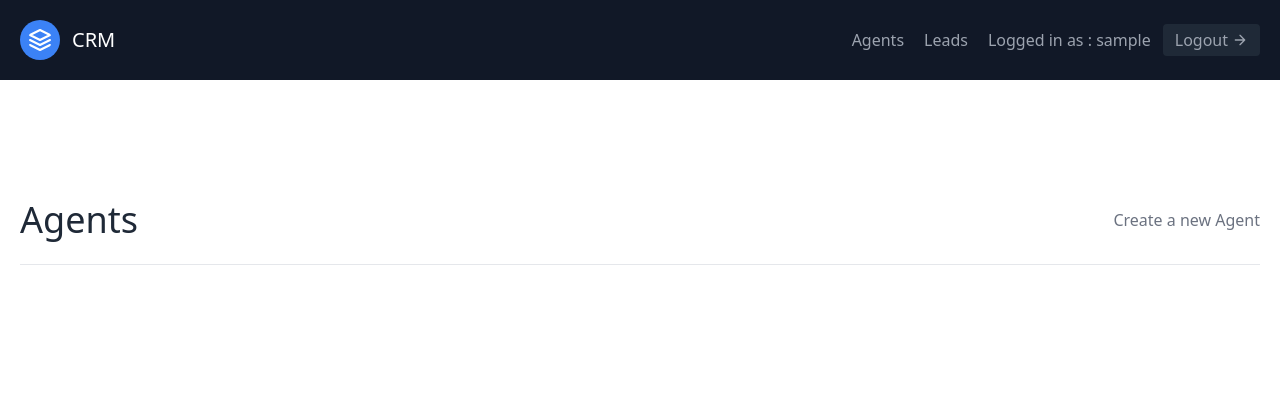
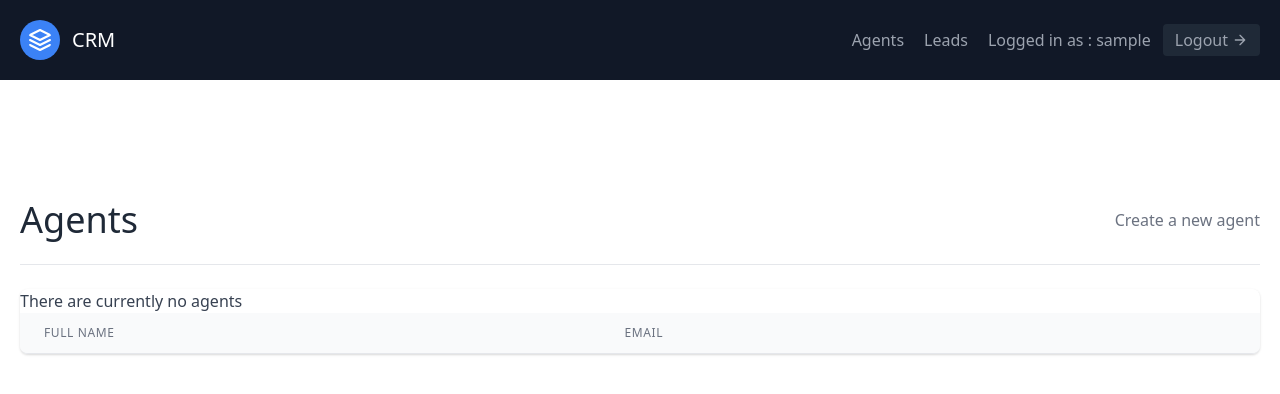
Before and after one commit to vparjunmohan/django-crm, a Django app: page /agents/ in a window 1280 px wide. Shown: the top 394 px of the page. Run offline with Django 3.2, Linux system fonts and the light colour scheme; the visitor is signed in with stand-in values (Sample User, id 1); data that the repository does not hold is empty; some libraries are stand-ins or nearby versions.

Commit message:
css styling

```diff
--- a/agents/templates/agents/agent_list.html
+++ b/agents/templates/agents/agent_list.html
@@ -1,39 +1,62 @@
-{% extends 'base.html' %}
+{% extends "base.html" %}
+
 {% block content %}
-
     <section class="text-gray-700 body-font">
         <div class="container px-5 py-24 mx-auto flex flex-wrap">
             <div class="w-full mb-6 py-6 flex justify-between items-center border-b border-gray-200">
                 <div>
                     <h1 class="text-4xl text-gray-800">Agents</h1>
                 </div>
-      <div><a class="text-gray-500 hover:text-blue-500" href="{% url 'agent-create' %}">Create a new Agent</a></div>
+                <div>
+                    <a class="text-gray-500 hover:text-blue-500" href="{% url 'agent-create' %}">Create a new agent</a>
                 </div>
-    <div class="flex flex-wrap -m-4">
+            </div>
+
+            <div class="flex flex-col w-full">
+                <div class="-my-2 overflow-x-auto sm:-mx-6 lg:-mx-8">
+                <div class="py-2 align-middle inline-block min-w-full sm:px-6 lg:px-8">
+                    <div class="shadow overflow-hidden border-b border-gray-200 sm:rounded-lg">
+                    <table class="min-w-full divide-y divide-gray-200">
+                        <thead class="bg-gray-50">
+                            <tr>
+                                <th scope="col" class="px-6 py-3 text-left text-xs font-medium text-gray-500 uppercase tracking-wider">
+                                Full Name
+                                </th>
+                                <th scope="col" class="px-6 py-3 text-left text-xs font-medium text-gray-500 uppercase tracking-wider">
+                                Email
+                                </th>
+                                <th scope="col" class="relative px-6 py-3">
+                                <span class="sr-only">Edit</span>
+                                </th>
+                            </tr>
+                        </thead>
+                        <tbody>
                             {% for agent in object_list %}
-      <div class="p-4 lg:w-1/2 md:w-full">
-        <div class="flex border-2 rounded-lg border-gray-200 border-opacity-50 p-8 sm:flex-row flex-col">
-          <div class="w-16 h-16 sm:mr-8 sm:mb-0 mb-4 inline-flex items-center justify-center rounded-full bg-blue-100 text-blue-500 flex-shrink-0">
-            <svg fill="none" stroke="currentColor" stroke-linecap="round" stroke-linejoin="round" stroke-width="2" class="w-8 h-8" viewBox="0 0 24 24">
-              <path d="M22 12h-4l-3 9L9 3l-3 9H2"></path>
-            </svg>
-          </div>
-          <div class="flex-grow">
-            <h2 class="text-gray-900 text-lg title-font font-medium mb-3">{{ agent.user.username }}</h2>
-            <p class="leading-relaxed text-base">Blue bottle crucifix vinyl post-ironic four dollar toast vegan taxidermy. Gastropub indxgo juice poutine.</p>
-            <a href="{% url 'agent-detail' agent.pk %}" class="mt-3 text-blue-500 inline-flex items-center">View this agent
-              <svg fill="none" stroke="currentColor" stroke-linecap="round" stroke-linejoin="round" stroke-width="2" class="w-4 h-4 ml-2" viewBox="0 0 24 24">
-                <path d="M5 12h14M12 5l7 7-7 7"></path>
-              </svg>
+                                <tr class="bg-white">
+                                    <td class="px-6 py-4 whitespace-nowrap text-sm font-medium text-gray-900">
+                                        {{ agent.user.first_name }} {{ agent.user.last_name }}
+                                    </td>
+                                    <td class="px-6 py-4 whitespace-nowrap text-sm text-gray-500">
+                                        {{ agent.user.email }}
+                                    </td>
+                                    <td class="px-6 py-4 whitespace-nowrap text-right text-sm font-medium">
+                                        <a href="{% url 'agent-update' agent.pk %}" class="text-indigo-600 hover:text-indigo-900">
+                                            Edit
                                         </a>
+                                    </td>
+                                </tr>
+                            {% empty %}
+
+                            <p>There are currently no agents</p>
+
+                            {% endfor %}
+                        </tbody>
+                    </table>
                     </div>
                 </div>
                 </div>
-      {% endfor %}
             </div>
+
         </div>
       </section>
-
-
-
 {% endblock content %}
--- a/templates/category_detail.html
+++ b/templates/category_detail.html
@@ -11,8 +11,8 @@
         <p class="lg:w-2/3 mx-auto leading-relaxed text-base">
             These are the leads under this category
         </p>
-        <a href="#" class="hover:text-blue-500">Update</a>
-        <a href="#" class="hover:text-blue-500">Delete</a>
+        <a href="{% url 'category-update' category.pk %}" class="hover:text-blue-500">Update</a>
+        <a href="{% url 'category-delete' category.pk %}" class="hover:text-blue-500">Delete</a>
       </div>
       <div class="lg:w-2/3 w-full mx-auto overflow-auto">
         <table class="table-auto w-full text-left whitespace-no-wrap">
--- a/templates/lead_category_update.html
+++ b/templates/lead_category_update.html
@@ -20,7 +20,7 @@
         </form>
 
       </div>
-      <img alt="ecommerce" class="lg:w-1/2 w-full lg:h-auto h-64 object-cover object-center rounded" src="https://dummyimage.com/400x400">
+
     </div>
   </div>
 </section>
--- a/templates/lead_detail.html
+++ b/templates/lead_detail.html
@@ -65,11 +65,6 @@
           </button>
         </div>
       </div>
-      <img
-        alt="ecommerce"
-        class="lg:w-1/2 w-full lg:h-auto h-64 object-cover object-center rounded"
-        src="https://dummyimage.com/400x400"
-      />
     </div>
   </div>
 </section>
--- a/templates/lead_update.html
+++ b/templates/lead_update.html
@@ -22,7 +22,6 @@
           <a href="{% url 'lead-delete' lead.pk %}" class="w-1/2 mt-3 text-white bg-blue-500 border-0 py-2 px-6 focus:outline-none hover:bg-blue-600 rounded">Delete</a>
         </div>
       </div>
-      <img alt="ecommerce" class="lg:w-1/2 w-full lg:h-auto h-64 object-cover object-center rounded" src="https://dummyimage.com/400x400">
     </div>
   </div>
 </section>
```
Also changed, not shown: agents/templates/agents/agent_detail.html (+18 -63 lines), templates/assign_agent.html (+17 -8 lines). Lines whose indentation alone changed are shown as unchanged.
